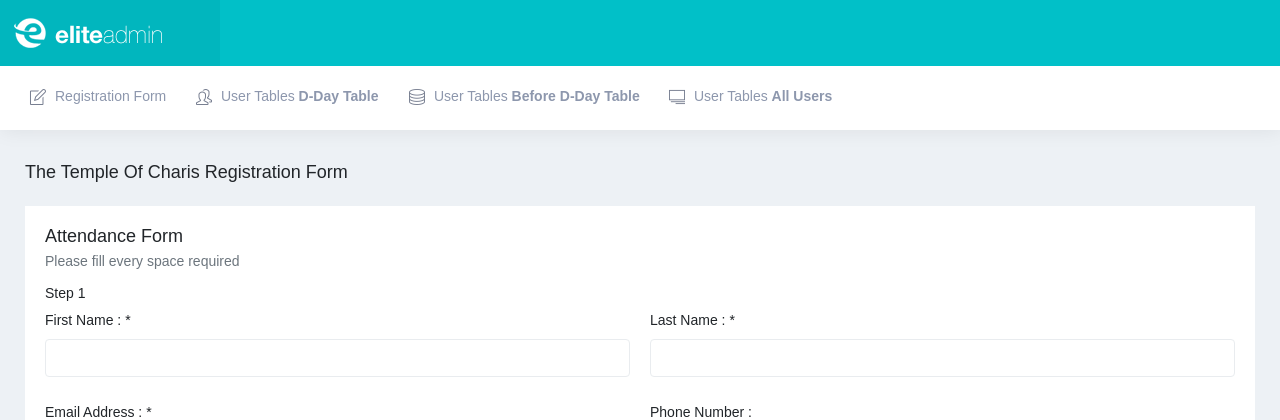
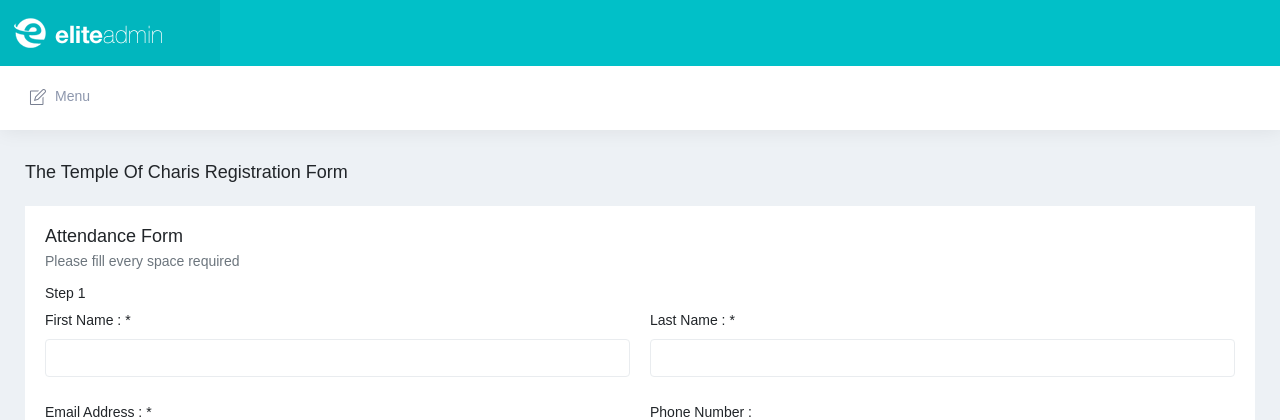
Before and after one commit to nikoi-addo/ALCFDesk1, a PHP site: page / in a window 1280 px wide. Shown: the top 420 px of the page. Run offline with PHP 8.4, Linux system fonts and the light colour scheme; some libraries are stand-ins or nearby versions; some web fonts are replaced.

Commit message:
front end changes

```diff
--- a/index.php
+++ b/index.php
@@ -93,26 +93,20 @@
                 <nav class="sidebar-nav">
                     <ul id="sidebarnav">
 
-                      <li class="nav-small-cap">--- PERSONAL</li>
+
                       <li> <a class="has-arrow waves-effect waves-dark" href="index.html"
-                              aria-expanded="false"><i class="icon-note" ></i><span class="hide-menu">Registration Form
-                                  <span class="badge badge-pill badge-cyan ml-auto">4</span></span></a>
+                              aria-expanded="false"><i class="icon-note" ></i><span class="hide-menu">Menu
+                                 </span></a>
+                            <ul aria-expanded="false" class="collapse">
+                                <li><a href="index.php">Registration Form</a></li>
+                                <li><a href="javascript:void(0)">Friday Table</a></li>
+                                <li><a href="javascript:void(0)">Saturday Table</a></li>
+                                <li><a href="javascript:void(0)">Sunday Table</a></li>
+                                <li><a href="usertable.php">User Tables <b>All Users</a></li>
+
+                            </ul>
                       </li>
-                      <li> <a class="has-arrow waves-effect waves-dark" href="index-2.html"
-                              aria-expanded="false"><i class="icon-people"></i><span
-                                  class="hide-menu">User Tables <b>D-Day Table</b></span></a>
 
-                      </li>
-                       <li> <a class="has-arrow waves-effect waves-dark" href="index-2.html"
-                              aria-expanded="false"><i class="ti-server"></i><span
-                                  class="hide-menu">User Tables <b>Before D-Day Table</b></span></a>
-
-                      </li>
-                       <li> <a class="has-arrow waves-effect waves-dark" href="index-2.html"
-                              aria-expanded="false"><i class="ti-layout-media-right-alt"></i><span
-                                  class="hide-menu">User Tables <b>All Users</b></span></a>
-
-                      </li>
                     </ul>
                 </nav>
                 <!-- End Sidebar navigation -->
@@ -237,7 +231,8 @@
                                         <div class="row">
                                            <br><div class="col-md-12">
                                                 <div class="form-group ">
-                                                  <?php $usercode = uniqid('ALC'); ?>
+                                                  <?php $usercode = range(1, 1000); ?>
+
                                                   <label>Kindly copy this code for later referral</label><br>
                                                   User Code:<b><h1><?php echo $usercode; ?></h1></b>
                                                   <input type="hidden" name="usercode" value="<?php echo $usercode; ?>">
--- a/readme Mingle.txt
+++ /dev/null
@@ -1 +0,0 @@
-index path : ALCFDesk\eliteadmin.themedesigner.in\demos\bt4\horizontal-nav-fullwidth\index.html
```
Also changed, not shown: usertable.php (+10 -19 lines).
